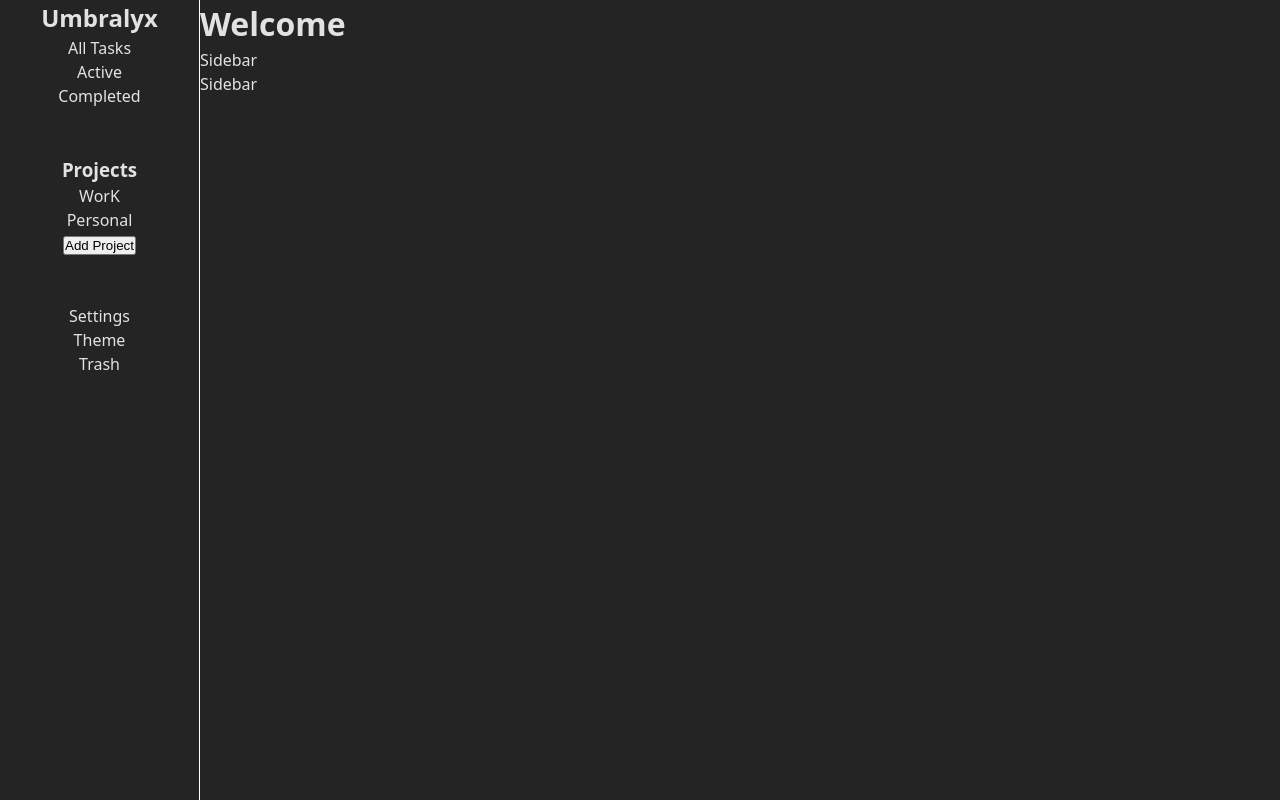
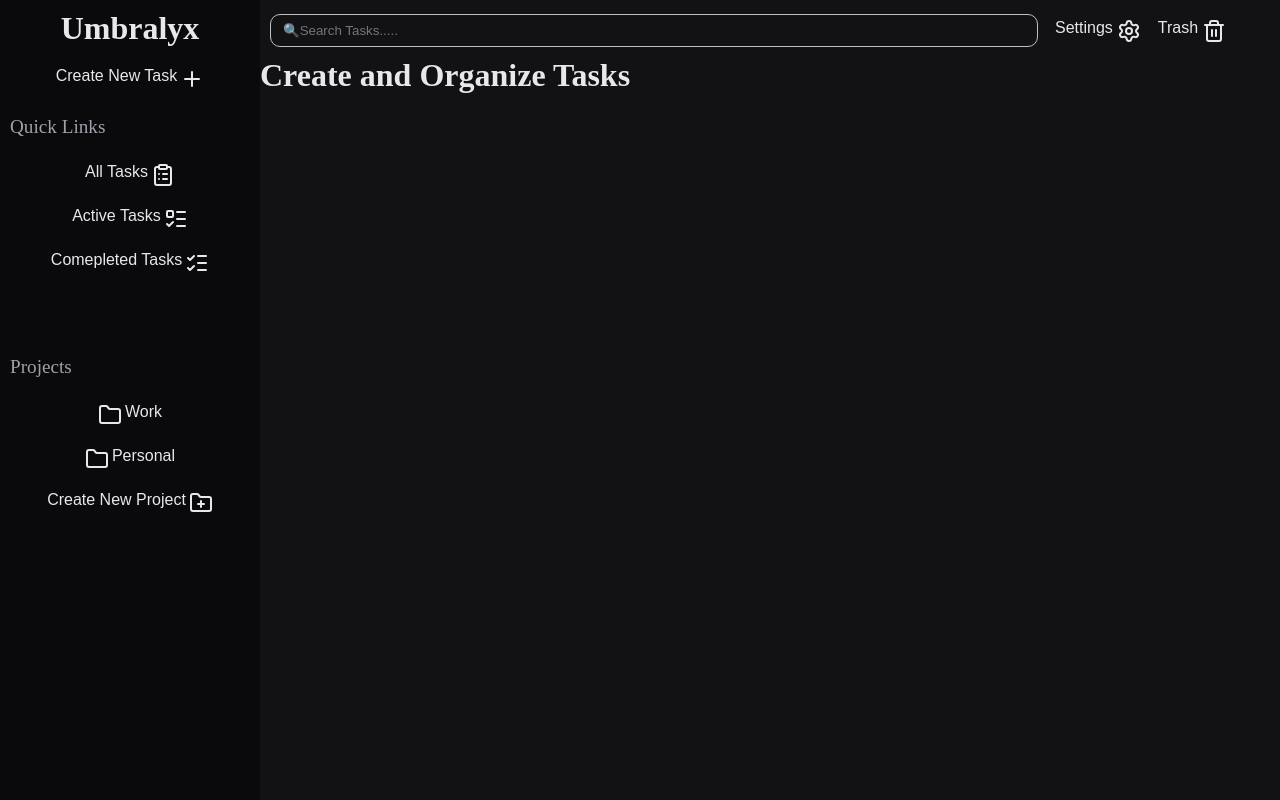
Before and after one commit to David-Agbaje/Umbralyx, a website built with Vite: page index.html in a window 1280 px wide. Built offline with nearby package versions, Linux system fonts and the light colour scheme.

Commit message:
Updated UI

```diff
--- a/index.html
+++ b/index.html
@@ -10,25 +10,29 @@
   <body>
     <div id="app">
       <div class="sidebar-open">
-        <h2>Umbralyx</h2>
-        <p>All Tasks</p>
-        <p>Active</p>
-        <p>Completed</p>
+        <h1 class="logo">Umbralyx</h1>
+        <button class="create-btn">Create New Task<svg xmlns="http://www.w3.org/2000/svg" width="24" height="24" viewBox="0 0 24 24" fill="none" stroke="currentColor" stroke-width="2" stroke-linecap="round" stroke-linejoin="round" class="lucide lucide-plus-icon lucide-plus"><path d="M5 12h14"/><path d="M12 5v14"/></svg></button>
+        <p class="head-element">Quick Links</p>
+        <button class="elements">All Tasks <svg xmlns="http://www.w3.org/2000/svg" width="24" height="24" viewBox="0 0 24 24" fill="none" stroke="currentColor" stroke-width="2" stroke-linecap="round" stroke-linejoin="round" class="lucide lucide-clipboard-list-icon lucide-clipboard-list"><rect width="8" height="4" x="8" y="2" rx="1" ry="1"/><path d="M16 4h2a2 2 0 0 1 2 2v14a2 2 0 0 1-2 2H6a2 2 0 0 1-2-2V6a2 2 0 0 1 2-2h2"/><path d="M12 11h4"/><path d="M12 16h4"/><path d="M8 11h.01"/><path d="M8 16h.01"/></svg></button>
+        <button class="elements">Active Tasks <svg xmlns="http://www.w3.org/2000/svg" width="24" height="24" viewBox="0 0 24 24" fill="none" stroke="currentColor" stroke-width="2" stroke-linecap="round" stroke-linejoin="round" class="lucide lucide-list-todo-icon lucide-list-todo"><path d="M13 5h8"/><path d="M13 12h8"/><path d="M13 19h8"/><path d="m3 17 2 2 4-4"/><rect x="3" y="4" width="6" height="6" rx="1"/></svg></button>
+        <button class="elements">Comepleted Tasks <svg xmlns="http://www.w3.org/2000/svg" width="24" height="24" viewBox="0 0 24 24" fill="none" stroke="currentColor" stroke-width="2" stroke-linecap="round" stroke-linejoin="round" class="lucide lucide-list-checks-icon lucide-list-checks"><path d="M13 5h8"/><path d="M13 12h8"/><path d="M13 19h8"/><path d="m3 17 2 2 4-4"/><path d="m3 7 2 2 4-4"/></svg></button>
         <br><br>
-        <h3>Projects</h3>
-        <p>WorK</p>
-        <p>Personal</p>
-        <button>Add Project</button>
-        <br><br><br>
-        <p>Settings</p>
-        <p>Theme</p>
-        <p>Trash</p>
+        <p class="head-element">Projects</p>
+        <button class="elements"><svg xmlns="http://www.w3.org/2000/svg" width="24" height="24" viewBox="0 0 24 24" fill="none" stroke="currentColor" stroke-width="2" stroke-linecap="round" stroke-linejoin="round" class="lucide lucide-folder-icon lucide-folder"><path d="M20 20a2 2 0 0 0 2-2V8a2 2 0 0 0-2-2h-7.9a2 2 0 0 1-1.69-.9L9.6 3.9A2 2 0 0 0 7.93 3H4a2 2 0 0 0-2 2v13a2 2 0 0 0 2 2Z"/></svg> Work</button>
+        <button class="elements"><svg xmlns="http://www.w3.org/2000/svg" width="24" height="24" viewBox="0 0 24 24" fill="none" stroke="currentColor" stroke-width="2" stroke-linecap="round" stroke-linejoin="round" class="lucide lucide-folder-icon lucide-folder"><path d="M20 20a2 2 0 0 0 2-2V8a2 2 0 0 0-2-2h-7.9a2 2 0 0 1-1.69-.9L9.6 3.9A2 2 0 0 0 7.93 3H4a2 2 0 0 0-2 2v13a2 2 0 0 0 2 2Z"/></svg> Personal</button>
+        <button class="create-btn">Create New Project <svg xmlns="http://www.w3.org/2000/svg" width="24" height="24" viewBox="0 0 24 24" fill="none" stroke="currentColor" stroke-width="2" stroke-linecap="round" stroke-linejoin="round" class="lucide lucide-folder-plus-icon lucide-folder-plus"><path d="M12 10v6"/><path d="M9 13h6"/><path d="M20 20a2 2 0 0 0 2-2V8a2 2 0 0 0-2-2h-7.9a2 2 0 0 1-1.69-.9L9.6 3.9A2 2 0 0 0 7.93 3H4a2 2 0 0 0-2 2v13a2 2 0 0 0 2 2Z"/></svg></button>
+        <br><br>
       </div>
 
       <div class="main">
-        <h1>Welcome</h1>
-        <p>Sidebar</p>
-        <p>Sidebar</p>
+        <div class="top-bar">
+          <input type="search" class="search-tasks" placeholder="🔍Search Tasks.....">
+          <button class="utility-btn">Settings <svg xmlns="http://www.w3.org/2000/svg" width="24" height="24" viewBox="0 0 24 24" fill="none" stroke="currentColor" stroke-width="2" stroke-linecap="round" stroke-linejoin="round" class="lucide lucide-settings-icon lucide-settings"><path d="M9.671 4.136a2.34 2.34 0 0 1 4.659 0 2.34 2.34 0 0 0 3.319 1.915 2.34 2.34 0 0 1 2.33 4.033 2.34 2.34 0 0 0 0 3.831 2.34 2.34 0 0 1-2.33 4.033 2.34 2.34 0 0 0-3.319 1.915 2.34 2.34 0 0 1-4.659 0 2.34 2.34 0 0 0-3.32-1.915 2.34 2.34 0 0 1-2.33-4.033 2.34 2.34 0 0 0 0-3.831A2.34 2.34 0 0 1 6.35 6.051a2.34 2.34 0 0 0 3.319-1.915"/><circle cx="12" cy="12" r="3"/></svg></button>
+          <button class="utility-btn">Trash <svg xmlns="http://www.w3.org/2000/svg" width="24" height="24" viewBox="0 0 24 24" fill="none" stroke="currentColor" stroke-width="2" stroke-linecap="round" stroke-linejoin="round" class="lucide lucide-trash2-icon lucide-trash-2"><path d="M10 11v6"/><path d="M14 11v6"/><path d="M19 6v14a2 2 0 0 1-2 2H7a2 2 0 0 1-2-2V6"/><path d="M3 6h18"/><path d="M8 6V4a2 2 0 0 1 2-2h4a2 2 0 0 1 2 2v2"/></svg></button>
+        </div>
+        <div class="content">
+           <h1>Create and Organize Tasks</h1>
+        </div>
       </div>
     </div>
     <script type="module" src="/src/main.js"></script>
--- a/src/style.css
+++ b/src/style.css
@@ -1,16 +1,16 @@
-:root {
-  font-family: system-ui, Avenir, Helvetica, Arial, sans-serif;
-  line-height: 1.5;
-  font-weight: 400;
+:root{
+  --main-bg: #121214;
+  --color-text-primary: #E8E8EB;
+  --color-text-muted: #A0A0AA;
+  --sidebar-bg: #0A0A0C;
+  --siderbar-width: 260px;
 
-  color-scheme: light dark;
-  color: rgba(255, 255, 255, 0.87);
-  background-color: #242424;
-
-  font-synthesis: none;
-  text-rendering: optimizeLegibility;
-  -webkit-font-smoothing: antialiased;
-  -moz-osx-font-smoothing: grayscale;
+  [data-theme = "light"] {
+  --main-bg: #FFFFFF;
+  --sidebar-bg: #F3F3F4;
+  --color-text-primary: #111111;
+  --color-text-muted: #555555;
+  }
 }
 
 *{
@@ -19,14 +19,86 @@
   box-sizing: border-box;
 }
 
-.sidebar-open{
-  width: 200px;
-  height: 100vh;
-  border-right: 1px solid white;
-  text-align: center;
+body{
+  background-color: var(--main-bg);
+  color: var(--color-text-primary);
 }
 
 #app{
   display: flex;
-  height: 100vh
+  height: 100vh;
 }
+
+.sidebar-open{
+  background-color: var(--sidebar-bg);
+  width: var(--siderbar-width);
+  height: 100vh;
+  text-align: center;
+  display: flex;
+  flex-direction: column;
+  gap: 20px;
+  padding: 5px;
+}
+
+.logo{
+  margin-top: 5px;
+}
+
+.head-element{
+  text-align: left;
+  padding: 5px;
+  font-size: 1.2rem;
+  color: var(--color-text-muted);
+}
+
+.elements{
+   border: none;
+   font-size: 1rem;
+   background-color: var(--sidebar-bg);
+   color: var(--color-text-primary);
+   display: flex;
+   justify-content: center;
+   gap: 3px;
+   text-align: center;
+}
+
+.create-btn{
+  border: none;
+  font-size: 1rem;
+  background-color: var(--sidebar-bg);
+  color: var(--color-text-primary);
+  display: flex;
+  justify-content: center;
+  gap: 3px;
+}
+
+.utility-btn{
+  background-color: var(--main-bg);
+  color: var(--color-text-primary);
+  border: none;
+  font-size: 1em;
+  border-radius: 8px;
+  cursor: pointer;
+  display: flex;
+  justify-content: center;
+  gap: 4px;
+  margin-left: 10px;
+}
+
+.top-bar{
+  display: flex;
+  gap: 7px;
+  margin-top: 4px;
+  padding: 10px;
+  align-items: center;
+}
+
+.search-tasks{
+  width: 60vw;
+  height: 33px;
+  border-radius: 10px;
+  border: 1px solid silver;
+  background-color: var(--main-bg);
+  padding: 12px;
+  color: var(--color-text-primary)
+}
```
